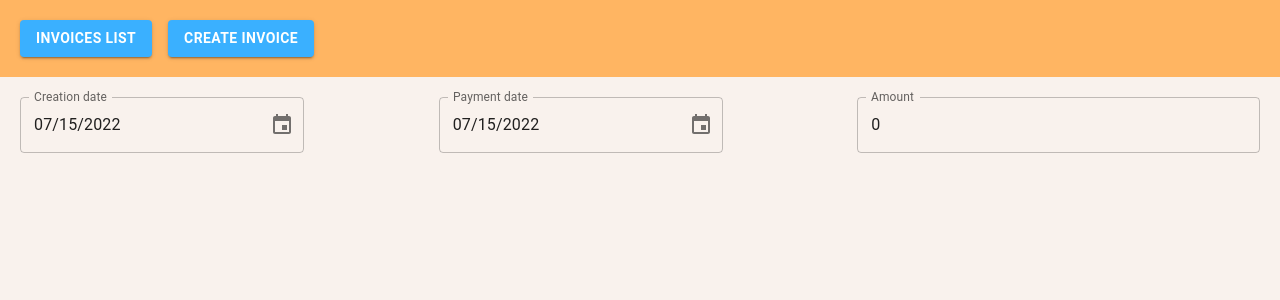
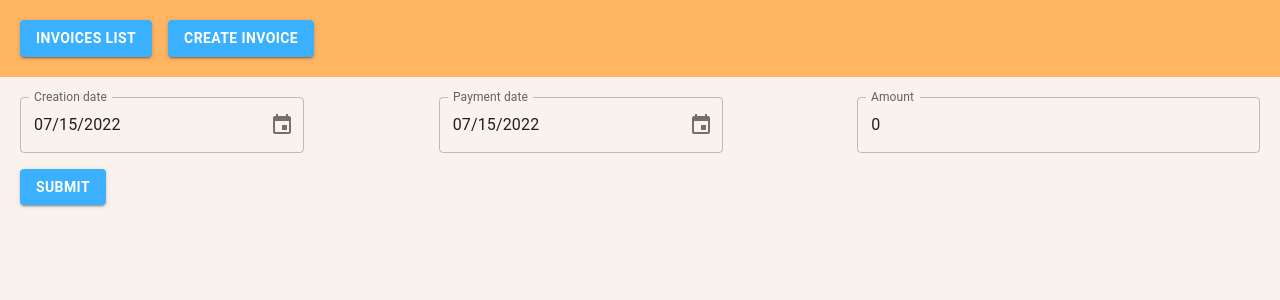
Before and after one commit to AdrianChojnacki/Accounting-Application, a React (Create React App) app: page /create in a window 1280 px wide. Shown: the top 300 px of the page. Built offline with nearby package versions, Linux system fonts and the light colour scheme.

Commit message:
Add submit button

```diff
--- a/src/components/CreateForm/CreateForm.module.css
+++ b/src/components/CreateForm/CreateForm.module.css
@@ -1,3 +1,8 @@
 .input {
   width: 100%;
 }
+
+form .btn {
+  background-color: #3ab0ff;
+  font-weight: 700;
+}
--- a/src/components/CreateForm/CreateForm.tsx
+++ b/src/components/CreateForm/CreateForm.tsx
@@ -1,5 +1,5 @@
 import * as React from "react";
-import { Box, Grid, TextField } from "@mui/material";
+import { Box, Button, Grid, TextField } from "@mui/material";
 import { AdapterDateFns } from "@mui/x-date-pickers/AdapterDateFns";
 import { LocalizationProvider } from "@mui/x-date-pickers/LocalizationProvider";
 import { DesktopDatePicker } from "@mui/x-date-pickers/DesktopDatePicker";
@@ -25,10 +25,17 @@ const CreateForm = () => {
   };
 
   return (
-    <form>
+    <form
+      action="/"
+      method="POST"
+      onSubmit={(e) => {
+        e.preventDefault();
+        alert("Submitted form!");
+      }}
+    >
       <LocalizationProvider dateAdapter={AdapterDateFns}>
         <Box sx={{ flexGrow: 1 }}>
-          <Grid container spacing={2} rowSpacing={3}>
+          <Grid container spacing={2} rowSpacing={2}>
             <Grid item xs={12} sm={4}>
               <DesktopDatePicker
                 label="Creation date"
@@ -64,6 +71,15 @@ const CreateForm = () => {
                 className={CreateFormCSS.input}
               />
             </Grid>
+            <Grid item xs={12} sm={12}>
+              <Button
+                type="submit"
+                variant="contained"
+                className={CreateFormCSS.btn}
+              >
+                Submit
+              </Button>
+            </Grid>
           </Grid>
         </Box>
       </LocalizationProvider>
```
